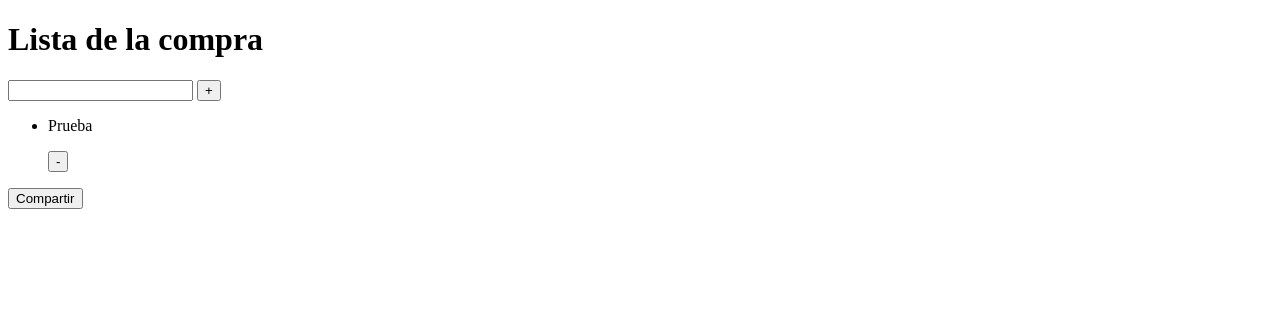
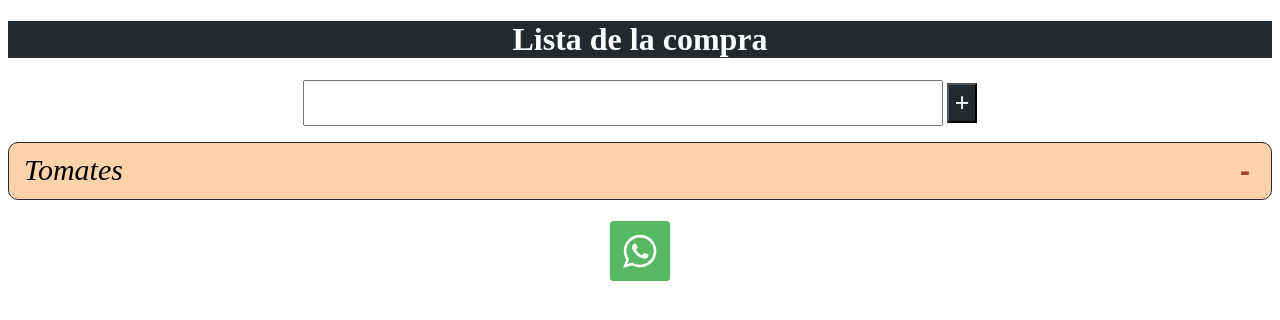
Before and after one commit to agonsant/grocery-list-demo, a plain HTML site: page index.html in a window 1280 px wide. Drawn offline with Linux system fonts and the light colour scheme.

Commit message:
feat: add css section

```diff
--- a/index.html
+++ b/index.html
@@ -5,23 +5,24 @@
     <meta http-equiv="X-UA-Compatible" content="IE=edge">
     <meta name="viewport" content="width=device-width, initial-scale=1.0">
     <title>Document</title>
+    <link rel="stylesheet" href="style.css">
 </head>
 <body>
-    <header>
-        <h1>Lista de la compra</h1>
+    <header class="grocery-header">
+        <h1 class="grocery-title">Lista de la compra</h1>
     </header>
-    <main>
+    <main class="grocery-main-container">
         <div>
-            <input />
-            <button>+</button>
+            <input class="grocery-add-input" />
+            <button class="grocery-add-button">+</button>
         </div>
-        <ul>
-            <li>
-                <p>Prueba</p>
-                <button>-</button>
+        <ul class="grocery-list">
+            <li class="grocery-list-item">
+                <p class="grocery-list-item-text">Tomates</p>
+                <button class="grocery-list-item-remove">-</button>
             </li>
         </ul>
-        <button>Compartir</button>
+        <a class="grocery-share"></a>
     </main>
 </body>
 </html>
--- /dev/null
+++ b/style.css
@@ -0,0 +1,63 @@
+.grocery-header{
+    background-color: #24292e;
+    text-align: center;
+}
+
+.grocery-title{
+    color: #ffffff;
+}
+
+.grocery-main-container{
+    text-align: center;
+}
+
+.grocery-add-input{
+    width: 50%;
+    font-size: 25px;
+    font-weight: bold;
+    height: 40px;
+}
+
+.grocery-add-button{
+    height: 40px;
+    background-color: #24292e;
+    color: #ffffff;
+    font-size: 25px;
+}
+
+.grocery-list{
+    padding: 0;
+    list-style-type: none;
+}
+
+.grocery-list-item{
+    padding: 10px 15px;
+    border: 1px solid #24292e;
+    border-radius: 10px;
+    background-color: #FED3A9;
+    display: flex;
+    justify-content: space-between;
+    margin-bottom: 10px;
+}
+
+.grocery-list-item-text{
+    margin: 0;
+    font-size: 30px;
+    font-style: italic;
+}
+
+.grocery-list-item-remove{
+    font-size: 30px;
+    background: none;
+    border: none;
+    color: #AA4439;
+    font-weight: bold;
+}
+
+.grocery-share{
+    display: inline-block;
+    width: 60px;
+    height: 60px;
+    margin: 5px;
+    background-image: url("./whatsapp.svg");
+}
```
Also changed, not shown: docs-assets/grocery-list-html.png, docs-assets/header-css.png (added), docs-assets/web-design-analysis.png (added), docs-assets/web-design.png (added), whatsapp.svg (added), 1 other file.
